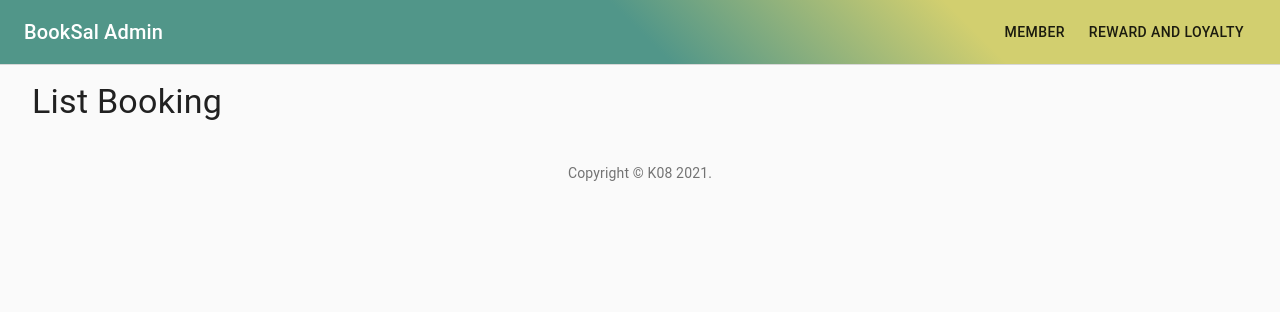
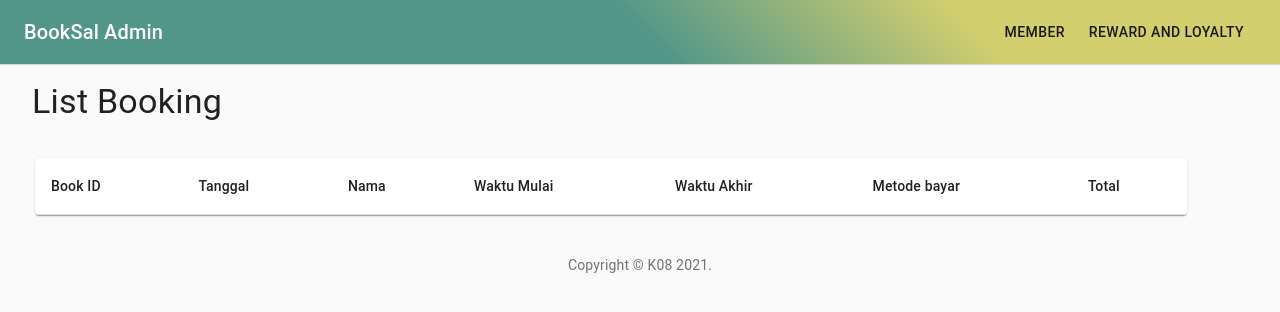
Before and after one commit to hudanwidzamil/Reksti-K08, a React (Create React App) app in the folder frontend/: page /admin in a window 1280 px wide. Shown: the top 312 px of the page. Built offline with nearby package versions, Linux system fonts and the light colour scheme.

Commit message:
add table layout to admin

```diff
--- a/frontend/src/AdminHome.js
+++ b/frontend/src/AdminHome.js
@@ -9,6 +9,7 @@ import Typography from '@material-ui/core/Typography';
 import Link from '@material-ui/core/Link';
 import { makeStyles } from '@material-ui/core/styles';
 import Box from '@material-ui/core/Box';
+import { Paper, Table, TableCell, TableContainer, TableHead, TableRow } from '@material-ui/core';
 
 function Copyright() {
   return (
@@ -18,6 +19,27 @@ function Copyright() {
       {new Date().getFullYear()}
       {'.'}
     </Typography>
+  );
+}
+
+function BookingList() {
+  return (
+    <TableContainer component={Paper} style={{margin:35,width:'90%'}}>
+      <Table >
+        <TableHead>
+          <TableRow>
+            <TableCell>Book ID</TableCell>
+            <TableCell>Tanggal</TableCell>
+            <TableCell>Nama</TableCell>
+            <TableCell>Waktu Mulai</TableCell>
+            <TableCell>Waktu Akhir</TableCell>
+            <TableCell>Metode bayar</TableCell>
+            <TableCell>Total</TableCell>
+          </TableRow>
+        </TableHead>
+
+      </Table>
+    </TableContainer>
   );
 }
 
@@ -75,7 +97,7 @@ export default function AdminHome() {
             </Toolbar>
         </AppBar>
         <Typography variant="h4" className={classes.sideinfo}>List Booking</Typography>
-
+        <BookingList/>
         <Box mt={5}>
           <Copyright />
         </Box>
--- a/frontend/src/AdminMember.js
+++ b/frontend/src/AdminMember.js
@@ -9,6 +9,7 @@ import Typography from '@material-ui/core/Typography';
 import Link from '@material-ui/core/Link';
 import { makeStyles } from '@material-ui/core/styles';
 import Box from '@material-ui/core/Box';
+import { Paper, Table, TableCell, TableContainer, TableHead, TableRow } from '@material-ui/core';
 
 function Copyright() {
   return (
@@ -18,6 +19,24 @@ function Copyright() {
       {new Date().getFullYear()}
       {'.'}
     </Typography>
+  );
+}
+
+function MemberList() {
+  return (
+    <TableContainer component={Paper} style={{margin:35,width:'90%'}}>
+      <Table >
+        <TableHead>
+          <TableRow>
+            <TableCell>Member ID</TableCell>
+            <TableCell>Nama</TableCell>
+            <TableCell>No telp</TableCell>
+            <TableCell>Email</TableCell>
+          </TableRow>
+        </TableHead>
+
+      </Table>
+    </TableContainer>
   );
 }
 
@@ -75,7 +94,7 @@ export default function AdminMember() {
             </Toolbar>
         </AppBar>
         <Typography variant="h4" className={classes.sideinfo}>List Member</Typography>
-
+        <MemberList/>
         <Box mt={5}>
           <Copyright />
         </Box>
--- a/frontend/src/AdminReward.js
+++ b/frontend/src/AdminReward.js
@@ -9,6 +9,7 @@ import Typography from '@material-ui/core/Typography';
 import Link from '@material-ui/core/Link';
 import { makeStyles } from '@material-ui/core/styles';
 import Box from '@material-ui/core/Box';
+import { Paper, Table, TableCell, TableContainer, TableHead, TableRow } from '@material-ui/core';
 
 function Copyright() {
   return (
@@ -18,6 +19,22 @@ function Copyright() {
       {new Date().getFullYear()}
       {'.'}
     </Typography>
+  );
+}
+
+function RewardList() {
+  return (
+    <TableContainer component={Paper} style={{margin:35,width:'40%'}}>
+      <Table >
+        <TableHead>
+          <TableRow>
+            <TableCell>Reward amount</TableCell>
+            <TableCell>Voucher Code</TableCell>
+          </TableRow>
+        </TableHead>
+
+      </Table>
+    </TableContainer>
   );
 }
 
@@ -75,6 +92,7 @@ export default function AdminReward() {
             </Toolbar>
         </AppBar>
         <Typography variant="h4" className={classes.sideinfo}>Reward and Loyalty</Typography>
+        <RewardList/>
 
         <Box mt={5}>
           <Copyright />
```
